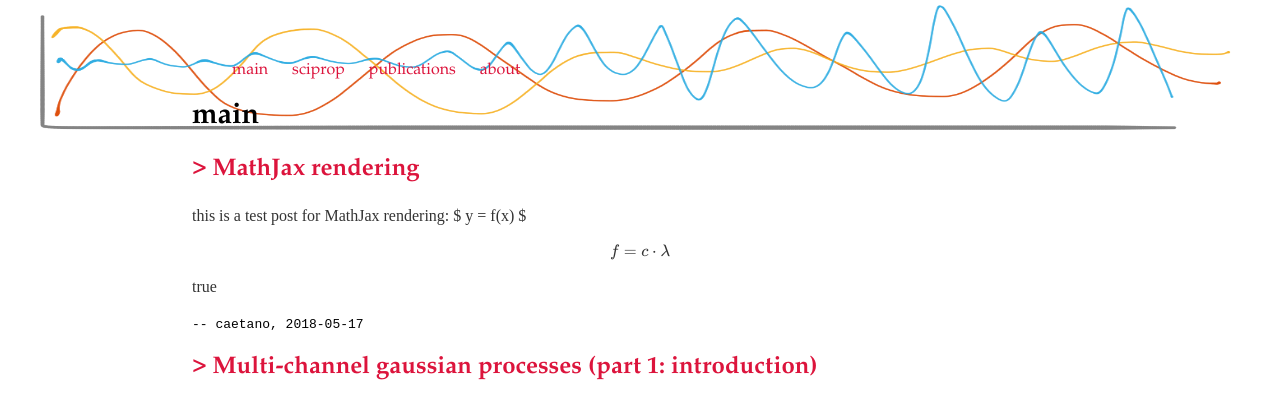
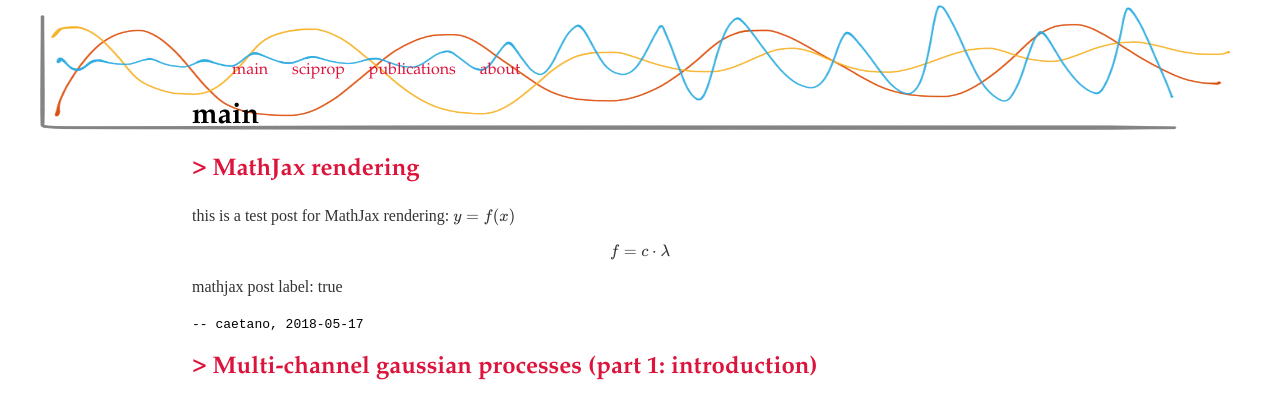
Before and after one commit to caesoma/caesoma.github.io, a Jekyll site: the page built from index.html, in a window 1280 px wide and 900 px high. Shown: the top 398 px of the window. Built offline with Jekyll 4.4.1, drawn with Linux system fonts in a browser that asks for light colours; formulas are drawn with MathJax 3; the list of posts is cut into pages by our own code.

Commit message:
mathjax test

```diff
--- a/_posts/2018-05-17-mathjax-test.md
+++ b/_posts/2018-05-17-mathjax-test.md
@@ -7,12 +7,12 @@ mathjax: true
 
 ## [> {{ page.title }} ](https://caesoma.github.io/archive/standalone/2000-00-00)
 
-this is a test post for MathJax rendering: $ y = f(x) $
+this is a test post for MathJax rendering: $$ y = f(x) $$
 \\begin{equation}
     f = c\cdot\lambda
 \\end{equation}
 
-{{ page.mathjax }}
+mathjax post label: {{ page.mathjax }}
 
 <!-- [//]: # (comment) -->
 
```
